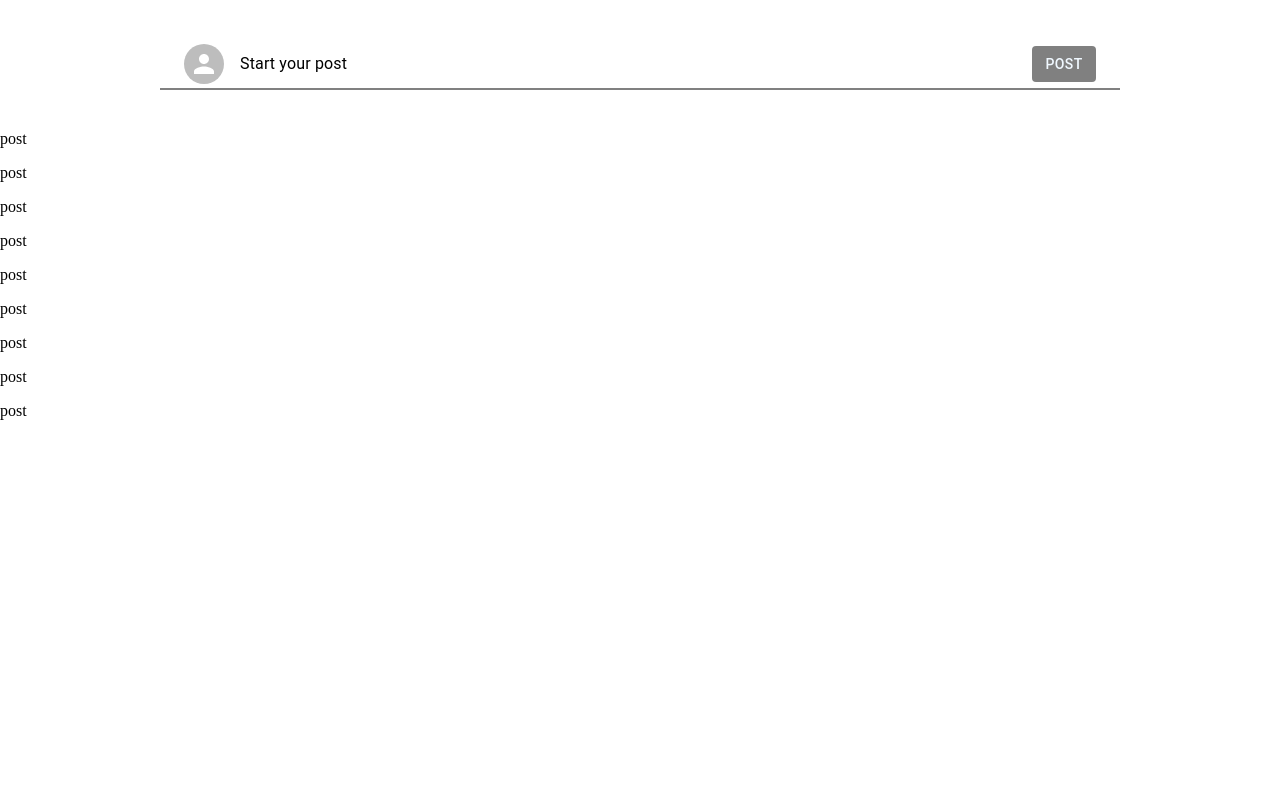
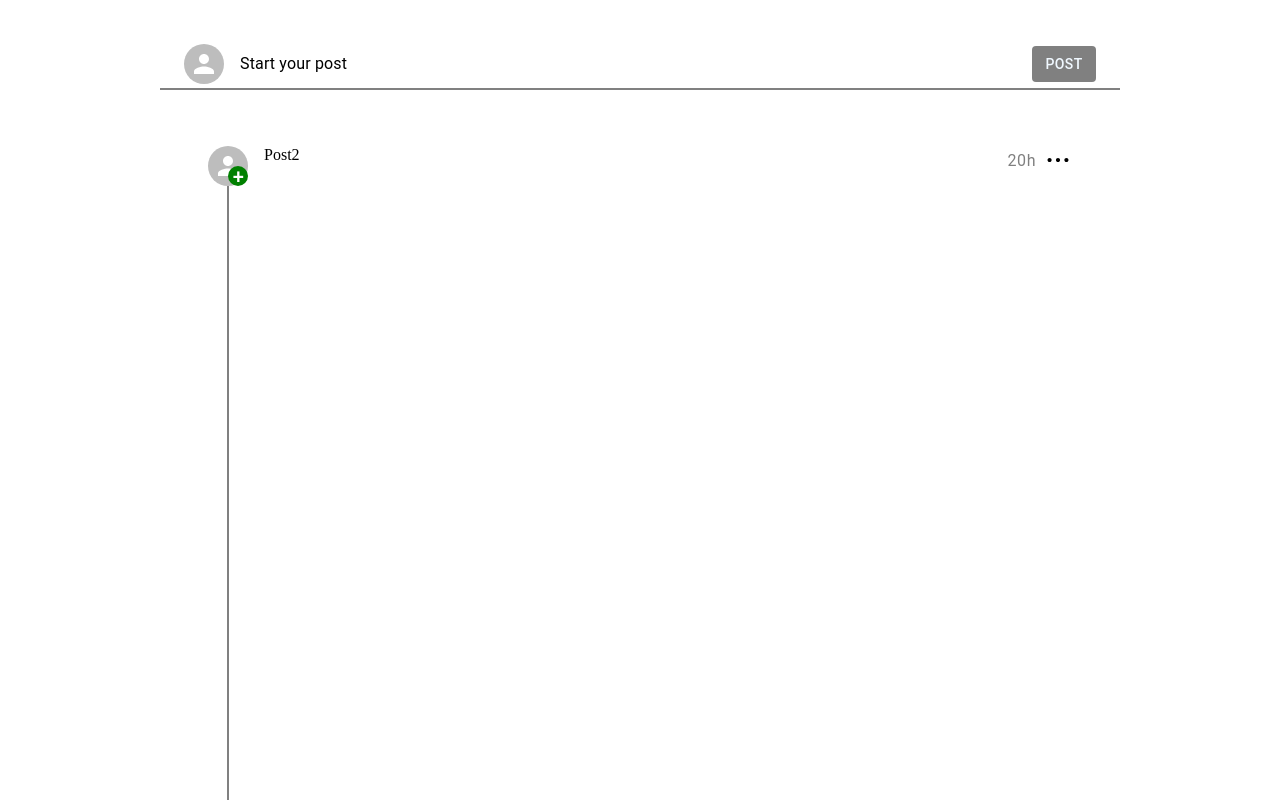
Before and after one commit to asjadezazi/core_frontend_app, a React (Vite) app: page /home in a window 1280 px wide. Shown: the top 800 px of the page. Built offline with nearby package versions, Linux system fonts and the light colour scheme.

Commit message:
post component add

```diff
--- /dev/null
+++ b/src/components/home/Post.jsx
@@ -0,0 +1,62 @@
+import React from 'react'
+import { Stack,Typography } from "@mui/material";
+import { IoIosMore } from "react-icons/io";
+import Post1 from "./post/Post1"
+import Post2 from "./post/Post2"
+
+
+
+const Post = () => {
+    return (
+        <>
+            <Stack
+                flexDirection={"row"}
+                justifyContent={"space-between"}
+                borderBottom={"3px solid gray"}
+                p={2}
+                mx={"auto"}
+                width={"70%"}
+                sx={{
+                    ":hover": {
+                        cursor: "pointer"
+                        , boxShadow: "10px 10px 10px gray",
+                    },
+                    transition: "all ease-in-out 0.2s"
+                }}
+
+            >
+
+                <Stack
+                    flexDirection={"row"}
+                    gap={2}
+                >
+
+                    <Post1/>
+                    <Post2/>
+
+                </Stack>
+<Stack
+flexDirection={"row"}
+justifyContent={"center"}
+gap={1}
+fontSize={"1rem"}
+>
+<Typography
+variant="caption"
+color="GrayText"
+fontSize={"1rem"}
+position={"relative"}
+top={2}
+
+>
+20h
+</Typography>
+<IoIosMore size={28} />
+</Stack>
+
+            </Stack>
+        </>
+    )
+}
+
+export default Post
--- /dev/null
+++ b/src/components/home/post/Post1.jsx
@@ -0,0 +1,84 @@
+import React from 'react'
+import { Stack, Badge, Avatar, Stepper, AvatarGroup } from "@mui/material";
+
+
+const Post1 = () => {
+    return (
+        <>
+            <Stack
+                flexDirection={"column"}
+                alignItems={"center"}
+                justifyContent={"space-between"}
+            >
+                <Badge overlap="circular"
+                    anchorOrigin={{
+                        vertical: "bottom",
+                        horizontal: "right"
+                    }}
+                    badgeContent={<Avatar
+                        sx={{
+                            width: 20,
+                            height: 20,
+                            bgcolor: "green",
+                            position: "relative",
+                            right: 4,
+                            bottom: 4
+                        }}
+                    >+</Avatar >} >
+                    <Avatar
+                        sx={{
+                            width: 40,
+                            height: 40,
+
+                        }}
+                    ></Avatar>
+                </Badge>
+                <Stack
+                    flexDirection={"column"}
+                    gap={2}
+                    alignItems={"center"}
+                    height={"100%"}
+
+                >
+                    <Stepper
+                        activeStep={0}
+                        orientation="vertical"
+                        sx={{
+                            border: "0.1rem solid gray",
+                            height: "100vh",
+                            width: "0px"
+
+
+                        }}
+                    >
+
+                    </Stepper >
+                    <AvatarGroup
+                        total={40}
+                        max={3}
+                        sx={{
+                            width: 20,
+                            height: 20,
+                            fontSize: 12
+                        }}>
+
+                        <Avatar></Avatar>
+                        <Avatar></Avatar>
+                        <Avatar></Avatar>
+                        <Avatar></Avatar>
+                        <Avatar></Avatar>
+                        <Avatar></Avatar>
+                        <Avatar></Avatar>
+                        <Avatar></Avatar>
+                        <Avatar></Avatar>
+
+
+                    </AvatarGroup>
+                </Stack>
+
+            </Stack>
+        </>
+    )
+}
+
+export default Post1
--- /dev/null
+++ b/src/components/home/post/Post2.jsx
@@ -0,0 +1,9 @@
+import React from 'react'
+
+const Post2 = () => {
+  return (
+    <div>Post2</div>
+  )
+}
+
+export default Post2
--- a/src/pages/protected/Home.jsx
+++ b/src/pages/protected/Home.jsx
@@ -1,6 +1,8 @@
 import React from 'react'
 import {Stack} from '@mui/material';
 import Inputpost from '../../components/home/InputPost'
+import Post from '../../components/home/Post'
+
 
 const Home = () => {
   return (
@@ -11,16 +13,8 @@ const Home = () => {
     gap={2}
     mb={10}
     >
-<p>post</p>
-<p>post</p>
-<p>post</p>
-<p>post</p>
-<p>post</p>
-<p>post</p>
-<p>post</p>
-<p>post</p>
-<p>post</p>
 
+<Post/>
     </Stack>
     </>
   )
```
